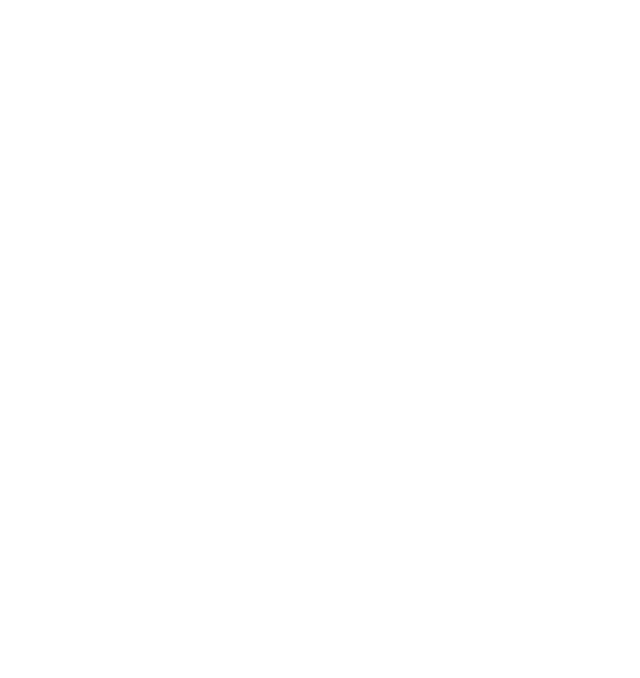
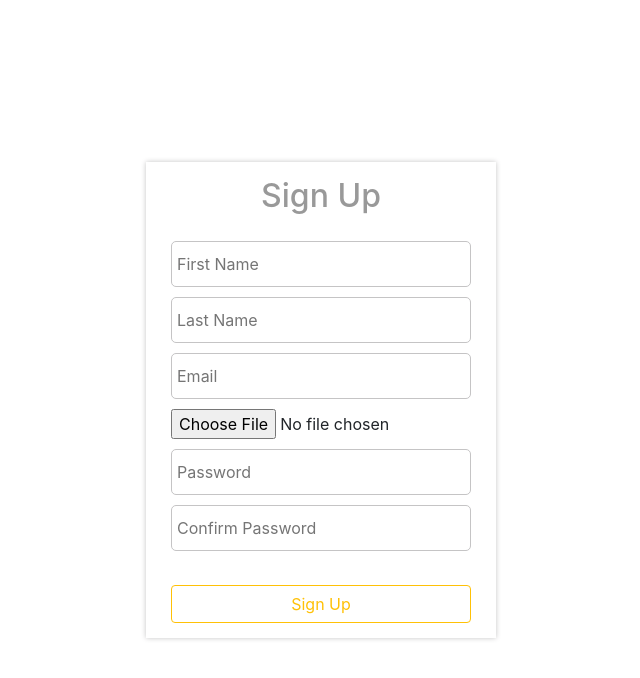
Before and after one commit to abdurraufraihan/django-chat, a React (Create React App) app in the folder client/: page /signup in a window 1280 px wide. Shown: the top 678 px of the page, without its empty margins (319-959 px from the left). Built offline with nearby package versions, Linux system fonts and the light colour scheme.

Commit message:
designed signup screen and linked with routes

```diff
--- a/client/src/routes.js
+++ b/client/src/routes.js
@@ -1,7 +1,8 @@
 import React, { Component } from "react";
 import { BrowserRouter as Router, Switch, Route } from "react-router-dom";
 import App from "./App";
-import LoginScreen from "./screens/login/LoginScreen";
+import LoginScreen from "./screens/auth/login/LoginScreen";
+import SignupScreen from "./screens/auth/signup/SignupScreen";
 
 export default class Routes extends Component {
   render() {
@@ -10,6 +11,7 @@
         <Switch>
           <Route path="/" exact component={App} />
           <Route path="/login" exact component={LoginScreen} />
+          <Route path="/signup" exact component={SignupScreen} />
         </Switch>
       </Router>
     );
--- a/client/src/screens/login/LoginScreen.js
+++ b/client/src/screens/auth/login/LoginScreen.js
@@ -1,5 +1,5 @@
 import React from "react";
-import "./loginScreen.css";
+import "../authStyle.css";
 
 const LoginScreen = () => {
   return (
--- /dev/null
+++ b/client/src/screens/auth/signup/SignupScreen.js
@@ -0,0 +1,61 @@
+import React from "react";
+import "../authStyle.css";
+
+const SignupScreen = () => {
+  return (
+    <div id="authFormContainer">
+      <div id="authForm">
+        <h2 id="authTitle">Sign Up</h2>
+        <form>
+          <div className="authFieldContainer">
+            <input
+              className="authField"
+              type="text"
+              name="first_name"
+              placeholder="First Name"
+            />
+          </div>
+          <div className="authFieldContainer">
+            <input
+              className="authField"
+              type="text"
+              name="last_name"
+              placeholder="Last Name"
+            />
+          </div>
+          <div className="authFieldContainer">
+            <input
+              className="authField"
+              type="email"
+              name="email"
+              placeholder="Email"
+            />
+          </div>
+          <input type="file" name="image" />
+          <div className="authFieldContainer">
+            <input
+              className="authField"
+              type="password"
+              name="password"
+              placeholder="Password"
+            />
+          </div>
+          <div className="authFieldContainer">
+            <input
+              className="authField"
+              type="password"
+              name="passwordTwo"
+              placeholder="Confirm Password"
+            />
+          </div>
+          <br />
+          <button className="btn btn-outline-warning btn-block" type="submit">
+            Sign Up
+          </button>
+        </form>
+      </div>
+    </div>
+  );
+};
+
+export default SignupScreen;
```
Also changed, not shown: client/src/screens/auth/authStyle.css (renamed from client/src/screens/login/loginScreen.css).
